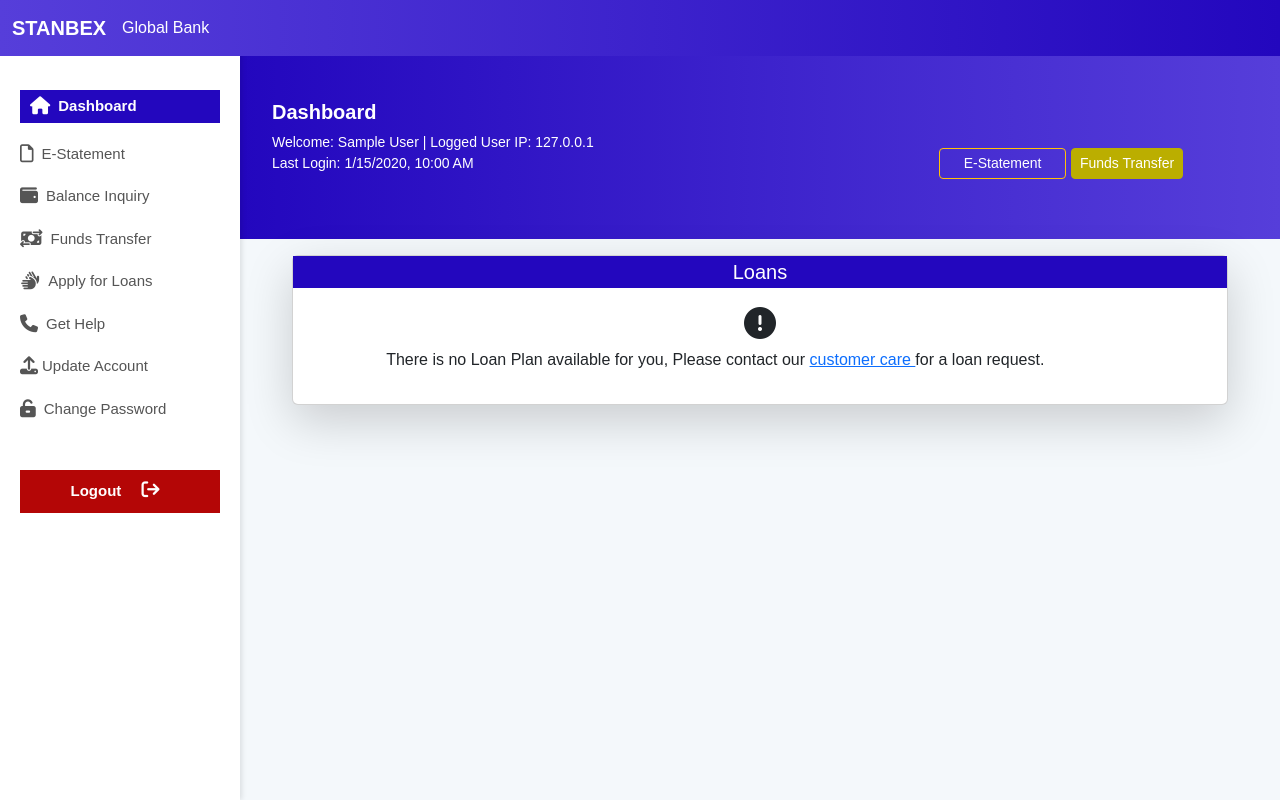
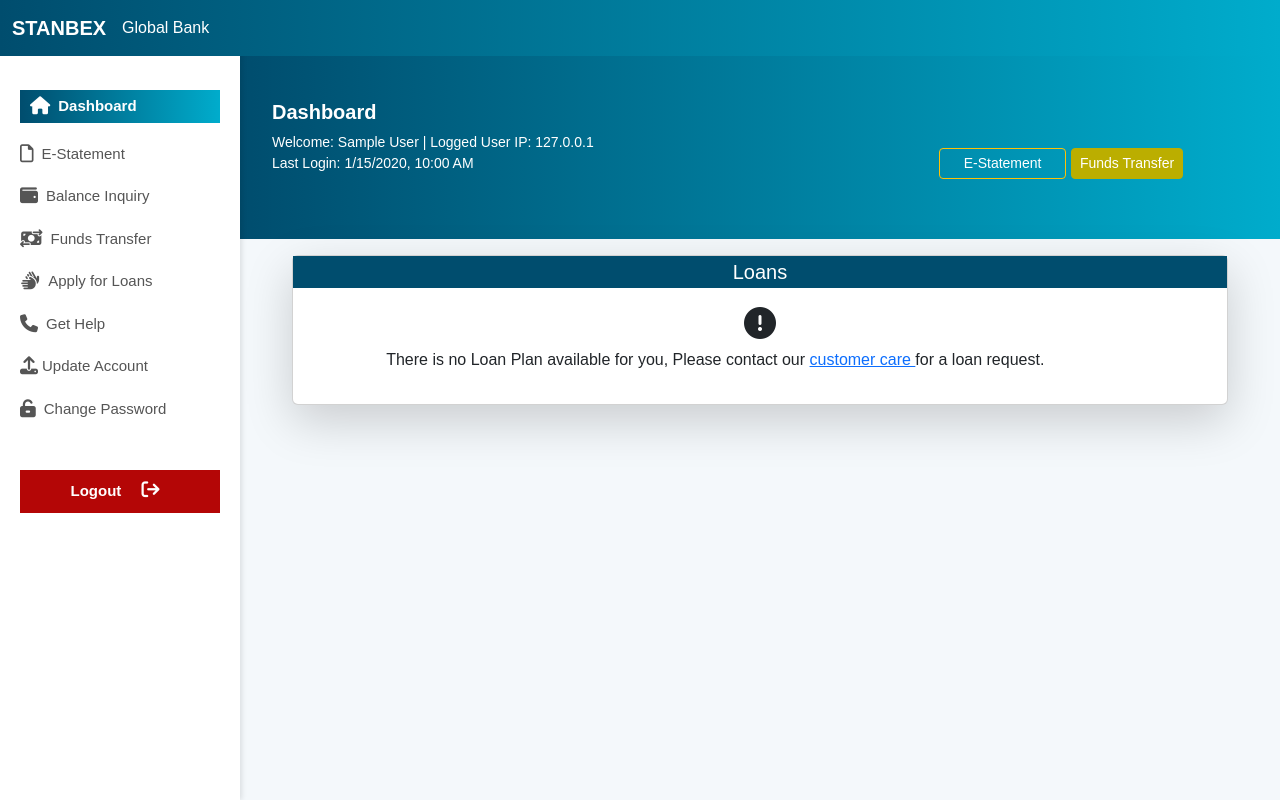
Before and after one commit to nephygdkingz/stanbex_global, a Django app: page /account/customer/loan/ in a window 1280 px wide. Run offline with Django 4.2, Linux system fonts and the light colour scheme; a user stored in the database is signed in; tables that the repository leaves empty hold one stand-in row (values such as "Sample post"); some libraries are stand-ins or nearby versions.

Commit message:
switched color to a colour that suits the home page

```diff
--- a/static/customer/customer.css
+++ b/static/customer/customer.css
@@ -3,8 +3,8 @@ body {
   font-family: "Arial", sans-serif;
 }
 .navbar {
-  /* background-color: #2307be; */
-  background: linear-gradient(to left, #2307be, #563eda);
+  background: linear-gradient(90deg, #004d6e 0%, #00accc 100%);
+  /* background: linear-gradient(to left, #2307be, #563eda); */
   color: #fff;
 }
 .navbar .navbar-brand {
@@ -46,7 +46,8 @@ body {
 }
 .sidebar a.active,
 .sidebar a:hover {
-  background-color: #2307be;
+  background: linear-gradient(90deg, #004d6e 0%, #00accc 100%);
+  /* background-color: #2307be; */
   color: #fff;
   font-weight: bold;
   padding: 5px 10px;
@@ -95,7 +96,8 @@ body {
   /* padding-top: 30px; */
 }
 .top_content {
-  background: linear-gradient(to left, #563eda, #2307be);
+  background: linear-gradient(90deg, #004d6e 0%, #00accc 100%);
+  /* background: linear-gradient(to left, #563eda, #2307be); */
 }
 .other_content {
   padding-inline: 40px;
@@ -211,7 +213,7 @@ body {
 }
 
 .bg-primary {
-  background-color: #2307be !important;
+  background-color: #004d6e !important;
 }
 
 .btn-info {
--- a/templates/customer/base.html
+++ b/templates/customer/base.html
@@ -40,13 +40,21 @@
     </style>
     <style>
       .btn-primary{
+            background-color: #16243e;
+            border-color: #16243e;
+        }
+      .btn-primary:hover{
+            background-color: #1f345a;
+            border-color: #1f345a;
+        }
+      /* .btn-primary{
             background-color: #020361;
             border-color: #020361;
         }
       .btn-primary:hover{
             background-color: #04067c;
             border-color: #030592;
-        }
+        } */
     </style>
 
   </head>
--- a/templates/customer/loan.html
+++ b/templates/customer/loan.html
@@ -16,7 +16,7 @@
 							<i class="fa fa-exclamation-circle fa-2xl mb-4" aria-hidden="true"></i>
 						</center>
 
-						<p>There is no Loan Plan available for you, Please contact our <a href="">customer care </a> for a loan request.</p>
+						<p>There is no Loan Plan available for you, Please contact our <a href="{% url 'customer:customer_care' %}">customer care </a> for a loan request.</p>
 					</div>
 				</div>
 
```
